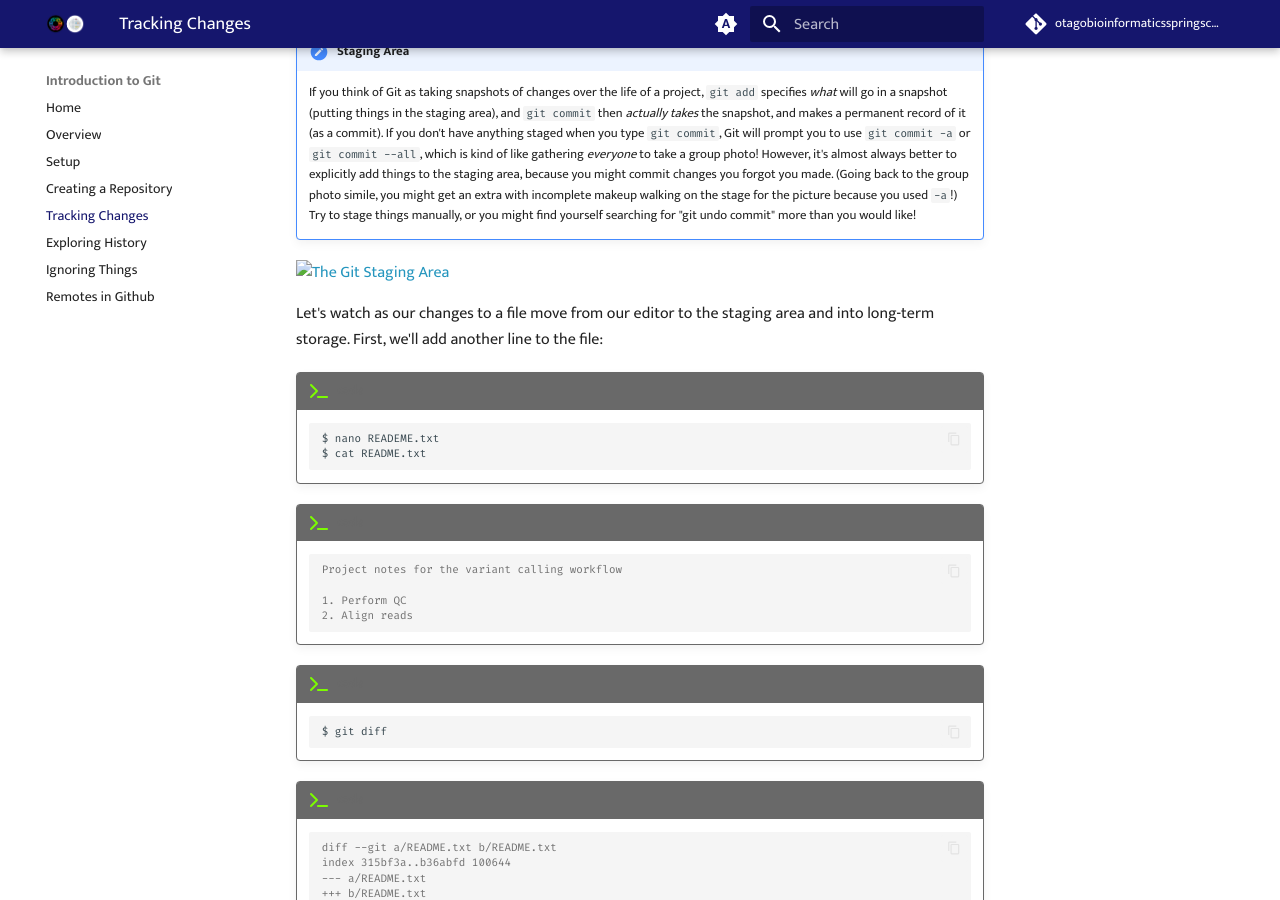
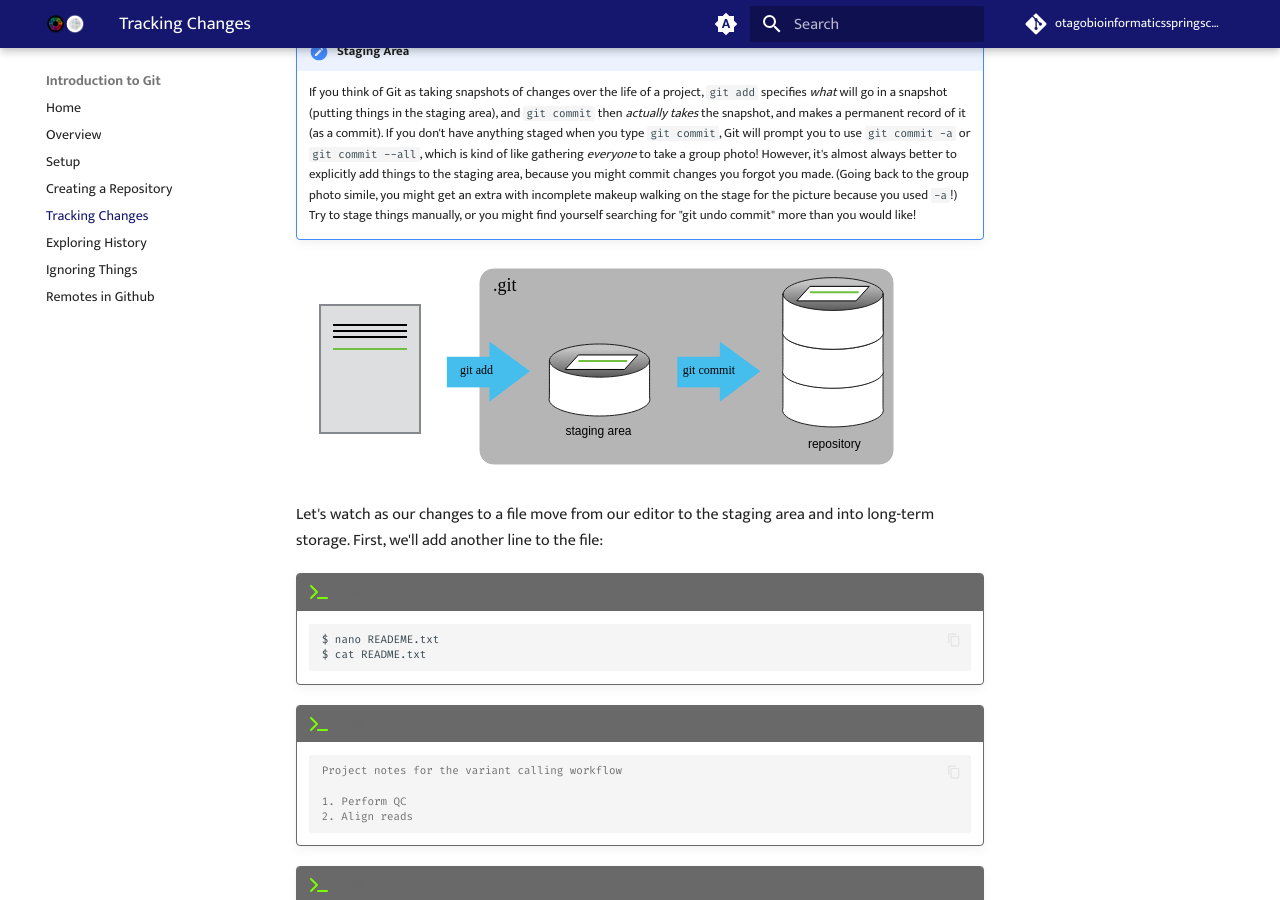
Before and after one commit to otagobioinformaticsspringschool/intro-git, an MkDocs documentation site: the page built from docs/4_tracking_changes.md, in a window 1280 px wide and 900 px high, scrolled down 5579 px. Built offline with MkDocs 1.6.1 and Material for MkDocs 9.7.7, drawn with Linux system fonts in a browser that asks for light colours; comment, search, counter and statistics services are not loaded.

Commit message:
fix image paths

```diff
--- a/docs/4_tracking_changes.md
+++ b/docs/4_tracking_changes.md
@@ -344,7 +344,7 @@ but not yet committed.
     or you might find yourself searching for "git undo commit" more
     than you would like!
 
-![](fig/git-staging-area.svg){alt='The Git Staging Area'}
+![](images/git-staging-area.svg){alt='The Git Staging Area'}
 
 Let's watch as our changes to a file move from our editor
 to the staging area
@@ -619,7 +619,7 @@ we first need to add the changed files to the staging area
 (`git add`) and then commit the staged changes to the
 repository (`git commit`):
 
-![](fig/git-committing.svg){alt='The Git Commit Workflow'}
+![](images/git-committing.svg){alt='The Git Commit Workflow'}
 
 !!! file-code "Choosing a Commit Message"
 
```
